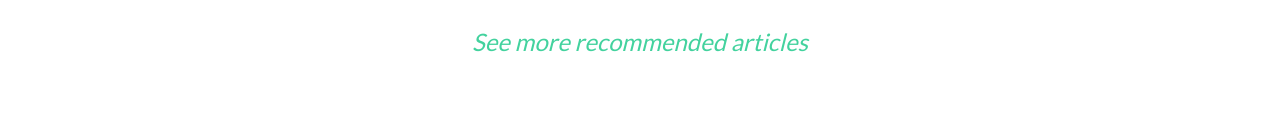
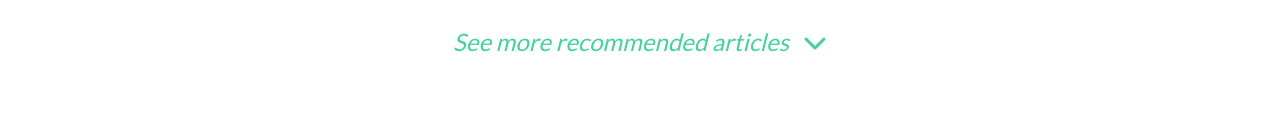
Before and after one commit to pobch/foobar-web, a website: page index.html in a window 1280 px wide. Shown: the part 1688-1804 px from the top of the page. Drawn offline with nearby package versions, Linux system fonts and the light colour scheme.

Commit message:
added arrow on see more button

```diff
--- a/index.html
+++ b/index.html
@@ -178,7 +178,9 @@
             </div>
           </article>
       </div>
-      <button type="button" class="seemore-btn">See more recommended articles</button>
+      <button type="button" class="seemore-btn">
+        See more recommended articles&nbsp;&nbsp;&nbsp;<i class="fas fa-chevron-down"></i>
+      </button>
     </div>
 
     <!-- Footer -->
```
